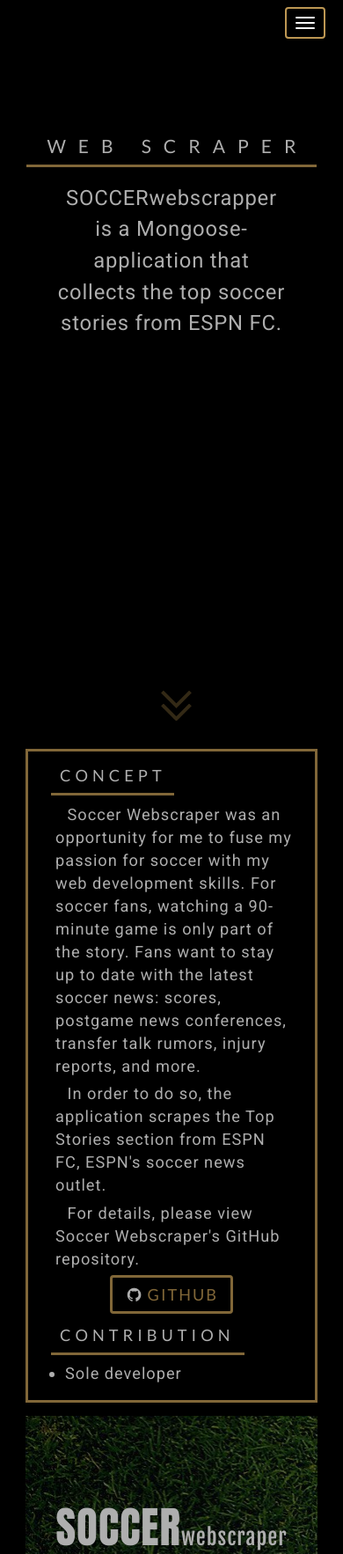
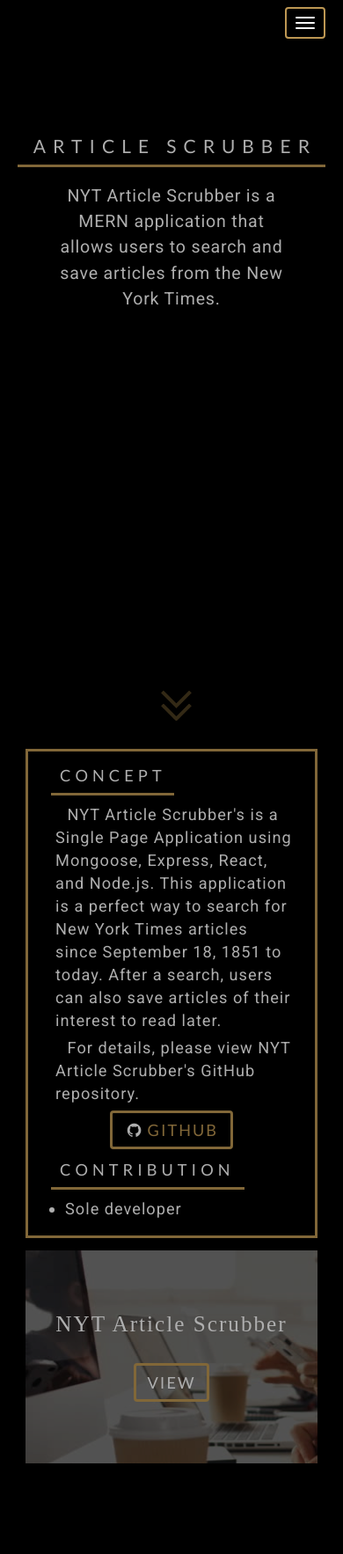
Before and after one commit to jazmin10/portfolio, a plain HTML site: page articlescrubber.html in a window 390 px wide. Shown: the top 1766 px of the page at 88% size. After the commit the page ends 1670 px from the top, so only its background shows below. Drawn offline with nearby package versions, Linux system fonts and the light colour scheme; a web font is replaced by a local one.

Commit message:
changed web scraper page for article scrubber page

```diff
--- a/webscraper.html
+++ b/articlescrubber.html
@@ -11,7 +11,7 @@
 	<meta name="viewport" content="width=device-width, initial-scale=1.0">
 
 	<!-- Google Fonts -->
-	<link href="https://fonts.googleapis.com/css?family=Lato|Roboto|Anton|Fjalla+One" rel="stylesheet">
+	<link href="https://fonts.googleapis.com/css?family=Lato|Roboto|Anton|Fjalla+One|IM+Fell+English+SC" rel="stylesheet">
 
   <!-- Font Awesome Icons -->
   <link rel="stylesheet" href="./assets/vendor/font-awesome/css/font-awesome.min.css">
@@ -65,15 +65,15 @@
 	</nav>
 
 	<!-- Title and Overview -->
-  <div class="content" id="webscraper-project">
+  <div class="content" id="articlescrubber-project">
     <div class="full-page">
       <div class="container project-overview">
 
         <div class="project-title">
-          <h1>WEB SCRAPER</h1>
+          <h1>ARTICLE SCRUBBER</h1>
         </div>
 
-        <p class="overview">SOCCERwebscrapper is a Mongoose-application that collects the top soccer stories from ESPN FC.</p>
+        <p class="overview">NYT Article Scrubber is a MERN application that allows users to search and save articles from the New York Times.</p>
 
       </div>
 
@@ -91,11 +91,10 @@
             <h4>CONCEPT</h4>
           </div>
 
-          <p>Soccer Webscraper was an opportunity for me to fuse my passion for soccer with my web development skills. For soccer fans, watching a 90-minute game is only part of the story. Fans want to stay up to date with the latest soccer news: scores, postgame news conferences, transfer talk rumors, injury reports, and more.</p>
-        	<p>In order to do so, the application scrapes the Top Stories section from ESPN FC, ESPN's soccer news outlet.</p>
-					<p>For details, please view Soccer Webscraper's GitHub repository.</p>
+          <p>NYT Article Scrubber's is a Single Page Application using Mongoose, Express, React, and Node.js. This application is a perfect way to search for New York Times articles since September 18, 1851 to today. After a search, users can also save articles of their interest to read later.</p>
+          <p>For details, please view NYT Article Scrubber's GitHub repository.</p>
 
-          <a class="btn github-btn" href="https://github.com/jazmin10/web-scraper" target="_blank"><i class="fa fa-github fa-fw"></i>GITHUB</a>
+          <a class="btn github-btn" href="https://github.com/jazmin10/nytreact" target="_blank"><i class="fa fa-github fa-fw"></i>GITHUB</a>
 
           <div class="contribution-title">
             <h4>CONTRIBUTION</h4>
@@ -111,13 +110,15 @@
 			 <!-- Project's image -->
       <div class="col-md-6 image">
         <div class="image-content">
+          <div>
 
-          <h1 id="webscraper-logo">SOCCER<span>webscraper</span></h1>
+            <h1 id="articlescrubber-logo">NYT Article Scrubber</h1>
 
-          <a href="https://mongodb-webscraper.herokuapp.com" target="_blank" class="view-proj-link">
-            <button class="btn">VIEW</button>
-          </a>
+            <a href="https://newyorktimes-react-app.herokuapp.com" target="_blank" class="view-proj-link">
+              <button class="btn">VIEW</button>
+            </a>
 
+          </div>
         </div>
       </div>
 
--- a/assets/css/projects.css
+++ b/assets/css/projects.css
@@ -288,16 +288,16 @@
 	padding-top: 200px;
 }
 
-/* ================ SOCCER WEBSCRAPPER ================*/
+/* ================ ARTICLE SCRUBBER ================*/
 
 /* Overview */
-#webscraper-project .project-title h1 {
-	letter-spacing: 50px;
-	padding-left: 50px;
-	font-size: 4.5em;
+#articlescrubber-project .project-title h1 {
+	letter-spacing: 30px;
+	padding-left: 30px;
+	font-size: 4em;
 }
 
-#webscraper-project .project-title {
+#articlescrubber-project .project-title {
 	padding-top: 10%;
 	border-bottom: solid;
 	border-bottom-color: #bd9753;
@@ -307,7 +307,7 @@
 	margin-bottom: 5%;
 }
 
-#webscraper-project .overview {
+#articlescrubber-project .overview {
 	font-family: 'Roboto', sans-serif;
 	font-size: 1.7em;
 	letter-spacing: .8px;
@@ -316,22 +316,23 @@
 }
 
 /* Image */
-#webscraper-project .image-content {
-	background: url("../images/turf.jpg") no-repeat;
+#articlescrubber-project .image-content {
+	background: url("../images/articlescrubber-background.jpg") no-repeat;
 }
 
-#webscraper-logo {
-	color: #ffffff;
-	font-family: 'Anton', sans-serif;
-	font-size: 5em;
-	letter-spacing: 1px;
-	margin-top: 200px;
-	margin-bottom: 50px;
+#articlescrubber-project .image-content div {
+	height: 100%;
+	background: rgba(0, 0, 0, 0.43);
 }
 
-#webscraper-logo span {
-	font-size: .8em;
-	font-family: 'Fjalla One', sans-serif;
+#articlescrubber-logo {
+	color: #ffffff;
+	font-family: 'IM Fell English SC', serif;
+	font-size: 3em;
+	letter-spacing: 3px;
+	margin: 0px;
+	padding-top: 170px;
+	padding-bottom: 30px;
 }
 
 /* ================ BAMAZON ================*/
@@ -496,14 +497,14 @@
 		width: 900px;
 	}
 
-	#webscraper-project .project-title h1 {
-		font-size: 3.5em;
-		letter-spacing: 35px;
-		padding-left: 35px;
+	#articlescrubber-project .project-title h1 {
+		font-size: 3.7em;
+		letter-spacing: 25px;
+		padding-left: 25px;
 	}
 
-	#webscraper-project .project-title {
-		width: 800px;
+	#articlescrubber-project .project-title {
+		width: 930px;
 	}
 }
 
@@ -537,6 +538,14 @@
 	#soundscout-project .project-title {
 		width: 800px;
 	}
+
+	#articlescrubber-project .project-title h1 {
+		font-size: 3em;
+	}
+
+	#articlescrubber-project .project-title {
+		width: 820px;
+	}
 }
 
 @media screen and (max-width: 991px) {
@@ -565,12 +574,14 @@
 		width: 750px;
 	}
 
-	#webscraper-project .project-title h1 {
+	#articlescrubber-project .project-title h1 {
 		font-size: 2.7em;
+		letter-spacing: 20px;
+		padding-left: 20px;
 	}
 
-	#webscraper-project .project-title {
-		width: 700px;
+	#articlescrubber-project .project-title {
+		width: 720px;
 	}
 
 	#bamazon-project .project-title h1 {
@@ -628,6 +639,14 @@
 		width: 650px;
 	}
 
+	#articlescrubber-project .project-title h1 {
+		font-size: 2.3em;
+	}
+
+	#articlescrubber-project .project-title {
+		width: 640px;
+	}
+
 	#bamazon-project .project-title h1 {
 		font-size: 3.7em;
 	}
@@ -675,16 +694,6 @@
 		width: 550px;
 	}
 
-	#webscraper-project .project-title h1 {
-		font-size: 2.3em;
-		letter-spacing: 30px;
-		padding-left: 30px;
-	}
-
-	#webscraper-project .project-title {
-		width: 600px;
-	}
-
 	#bamazon-project .project-title h1 {
 		letter-spacing: 43px;
 		padding-left: 43px;
@@ -721,17 +730,17 @@
 		width: 530px;
 	}
 
-	#webscraper-project .project-title h1 {
+	#articlescrubber-project .project-title h1 {
 		font-size: 2em;
-		letter-spacing: 27px;
-		padding-left: 27px;
+		letter-spacing: 17px;
+		padding-left: 17px;
 	}
 
-	#webscraper-project .project-title {
-		width: 530px;
+	#articlescrubber-project .project-title {
+		width: 550px;
 	}
 
-	#webscraper-project .project-overview {
+	#articlescrubber-project .project-overview {
 		padding-top: 15%;
 	}
 
@@ -786,20 +795,22 @@
 		width: 450px;
 	}
 
-	#webscraper-project .overview {
+	#articlescrubber-project .project-title h1 {
+		font-size: 1.5em;
+		letter-spacing: 15px;
+		padding-left: 15px;
+	}
+
+	#articlescrubber-project .project-title {
+		width: 480px;
+	}
+
+	#articlescrubber-project .overview {
+		font-size: 1.4em;
 		padding: 0px 50px;
 	}
 
-	#webscraper-project .project-title h1 {
-		letter-spacing: 25px;
-		padding-left: 25px;
-	}
-
-	#webscraper-project .project-title {
-		width: 500px;
-	}
-
-	#webscraper-project .project-overview {
+	#articlescrubber-project .project-overview {
 		padding-top: 20%;
 	}
 
@@ -850,13 +861,14 @@
 		width: 450px;
 	}
 
-	#webscraper-project .project-title h1 {
-		letter-spacing: 20px;
-		padding-left: 20px;
+	#articlescrubber-project .project-title h1 {
+		/*font-size: 1.3em;*/
+		letter-spacing: 12px;
+		padding-left: 12px;
 	}
 
-	#webscraper-project .project-title {
-		width: 450px;
+	#articlescrubber-project .project-title {
+		width: 420px;
 	}
 }
 
@@ -880,12 +892,8 @@
 		width: 380px;
 	}
 
-	#webscraper-project .project-title h1 {
-		font-size: 1.7em;
-	}
-
-	#webscraper-project .project-title {
-		width: 420px;
+	#articlescrubber-project .project-overview {
+		padding-top: 25%;
 	}
 
 	#bamazon-project .project-title h1 {
@@ -939,18 +947,14 @@
 		width: 360px;
 	}
 
-	#webscraper-project .project-title h1 {
-		font-size: 1.5em;
-		letter-spacing: 17px;
-		padding-left: 17px;
+	#articlescrubber-project .project-title h1 {
+		/*font-size: 1em;*/
+		letter-spacing: 8px;
+		padding-left: 8px;
 	}
 
-	#webscraper-project .project-title {
-		width: 360px;
-	}
-
-	#webscraper-project .project-overview {
-		padding-top: 25%;
+	#articlescrubber-project .project-title {
+		width: 350px;
 	}
 }
 
@@ -963,16 +967,6 @@
 
 	#autotrack-project .project-title {
 		width: 320px;
-	}
-
-	#webscraper-project .project-title h1 {
-		font-size: 1.5em;
-		letter-spacing: 14px;
-		padding-left: 14px;
-	}
-
-	#webscraper-project .project-title {
-		width: 330px;
 	}
 
 	#bamazon-project .project-title h1 {
@@ -1023,16 +1017,19 @@
 		width: 330px;
 	}
 
-	#webscraper-project .overview {
-		padding: 0px 30px;
+	#articlescrubber-project .project-title h1 {
+		font-size: 1em;
+		letter-spacing: 10px;
+		padding-left: 10px;
 	}
 
-	#webscraper-project .project-title h1 {
-		font-size: 1.3em;
+	#articlescrubber-project .project-title {
+		width: 320px;
 	}
 
-	#webscraper-project .project-title {
-		width: 310px;
+	#articlescrubber-project .overview {
+		font-size: 1em;
+		padding: 0px 30px;
 	}
 }
 
@@ -1055,13 +1052,13 @@
 		width: 280px;
 	}
 
-	#webscraper-project .project-title h1 {
-		font-size: 1.3em;
-		letter-spacing: 12px;
-		padding-left: 12px;
+	#articlescrubber-project .project-title h1 {
+		/*font-size: 1em;*/
+		letter-spacing: 8px;
+		padding-left: 8px;
 	}
 
-	#webscraper-project .project-title {
+	#articlescrubber-project .project-title {
 		width: 280px;
 	}
 
@@ -1093,6 +1090,10 @@
 /* General Project's Image Styling */
 @media screen and (max-width: 991px) {
 	.project-info .image {
+		width: 100%;
+	}
+
+	#articlescrubber-project .col-md-6 {
 		width: 100%;
 	}
 }
@@ -1279,93 +1280,64 @@
 	}
 }
 
-/* Web Scraper Image */
-@media screen and (max-width: 1285px) {
-	#webscraper-logo {
-		font-size: 4.5em;
-		margin-bottom: 40px;
-	}
-
-	#webscraper-logo span {
-		font-size: .7em;
+/* Article Scrubber Image */
+@media screen and (max-width: 1275px) {
+	#articlescrubber-logo {
+		font-size: 2.5em;
 	}
 }
 
-@media screen and (max-width: 1060px) {
-	#webscraper-logo {
-		font-size: 4em;
-		margin-top: 220px;
-	}
-
-	#webscraper-logo span {
-		font-size: .6em;
+@media screen and (max-width: 1075px) {
+	#articlescrubber-logo {
+		font-size: 2.3em;
 	}
 }
 
 @media screen and (max-width: 991px) {
-	#webscraper-logo {
-		font-size: 5em;
-		margin-top: 100px;
+	#articlescrubber-logo {
+		font-size: 3.5em;
+		padding-top: 70px;
 	}
 
-	#webscraper-logo span {
-		font-size: .8em;
+	#articlescrubber-project .image a {
+		margin-bottom: 70px;
 	}
 
-	#webscraper-project .image a {
-		margin-bottom: 100px;
+}
+
+@media screen and (max-width: 725px) {
+	#articlescrubber-logo {
+		font-size: 3em;
 	}
 }
 
-@media screen and (max-width: 630px) {
-	#webscraper-logo {
-		font-size: 4.5em;
-		margin-bottom: 30px;
-	}
-
-	#webscraper-logo span {
-		font-size: .7em;
+@media screen and (max-width: 625px) {
+	#articlescrubber-logo {
+		font-size: 2.7em;
 	}
 }
 
-@media screen and (max-width: 530px) {
-	#webscraper-logo {
-		font-size: 4em;
-	}
-
-	#webscraper-logo span {
-		font-size: .6em;
+@media screen and (max-width: 515px) {
+	#articlescrubber-logo {
+		font-size: 2.3em;
 	}
 }
 
 @media screen and (max-width: 450px) {
-	#webscraper-logo {
-		font-size: 3.5em;
-	}
-
-	#webscraper-logo span {
-		font-size: .5em;
+	#articlescrubber-logo {
+		font-size: 1.8em;
+		letter-spacing: 2px;
 	}
 }
 
-@media screen and (max-width: 375px) {
-	#webscraper-logo {
-		font-size: 3em;
-		margin-top: 75px;
-	}
-
-	#webscraper-project .image a {
-		margin-bottom: 75px;
+@media screen and (max-width: 380px) {
+	#articlescrubber-logo {
+		font-size: 1.5em;
+		letter-spacing: 2px;
 	}
 }
 
-@media screen and (max-width: 320px) {
-	#webscraper-logo {
-		font-size: 2.5em;
-	}
-}
-
-/* BAMAZON */
+/* Bamazon Image */
 @media screen and (max-width: 1240px) {
 	#bamazon-logo {
 		padding-top: 220px;
@@ -1409,7 +1381,7 @@
 	}
 }
 
-/* Hangman */
+/* Hangman Image */
 @media screen and (max-width: 1400px) {
 	#hangman-logo {
 		padding-top: 140px;
```
Also changed, not shown: portfolio.html (+1 -1 lines).
